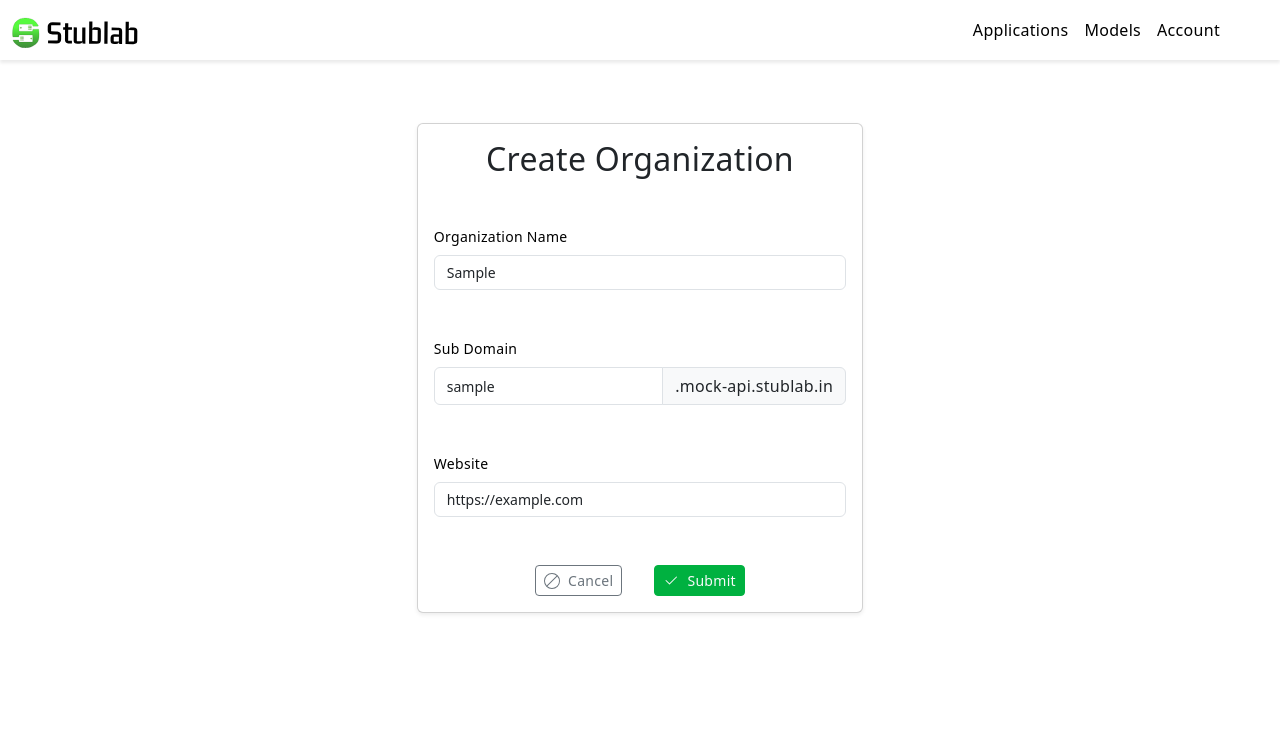
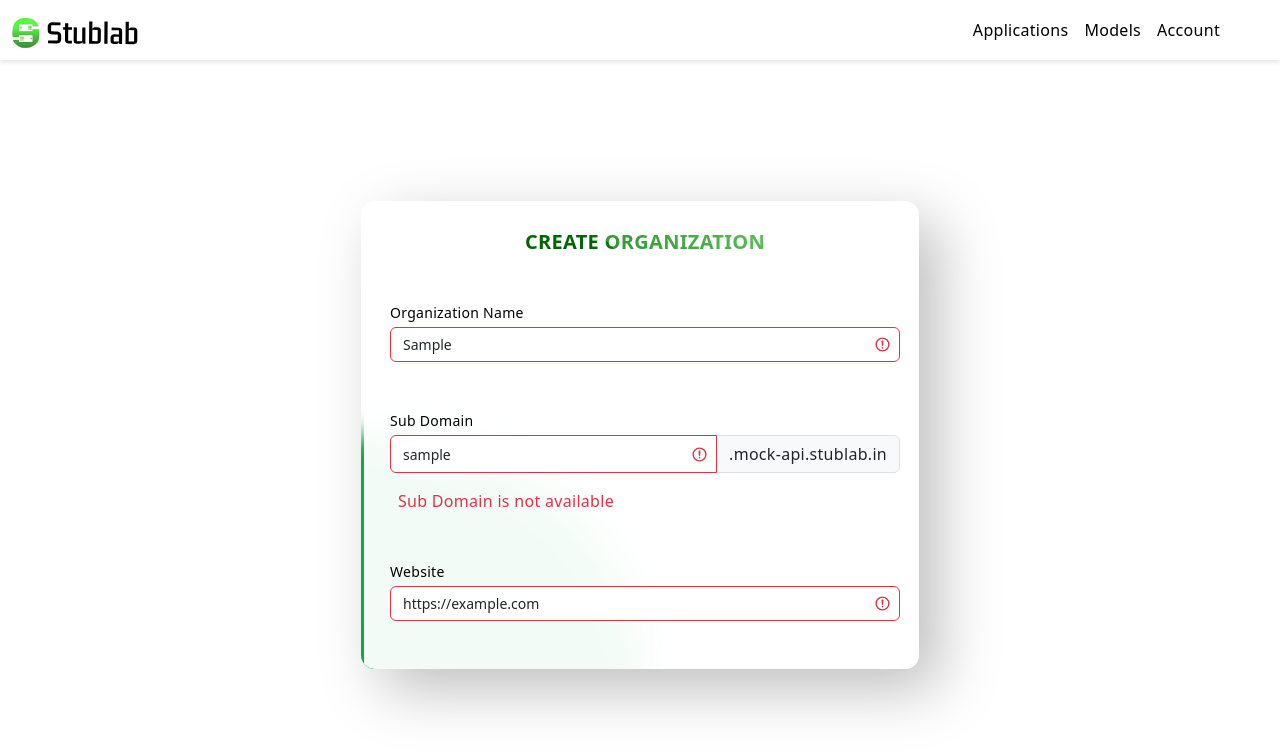
Before and after one commit to mentorbridgeindia/stublab, a React (Create React App) app: page /organization/create in a window 1280 px wide. Both pictures are taken after typing "Sample", "Sample", "https://example.com" into the empty fields and a click on the button "Submit". Shown: the top 752 px of the page. Built offline with nearby package versions, Linux system fonts and the light colour scheme; no server answers.

Commit message:
Refactored code

```diff
--- a/src/App.scss
+++ b/src/App.scss
@@ -40,3 +40,23 @@
     transform: rotate(360deg);
   }
 }
+
+.title {
+  // background: -webkit-linear-gradient(#ccc, #00b140);
+  color: #006600;
+  background-image: linear-gradient(
+    45deg,
+    #006600 40%,
+    #008000 43%,
+    #339933 15%,
+    #66cc66 86%
+  );
+  background-clip: text;
+  -webkit-background-clip: text;
+  -webkit-text-fill-color: transparent;
+  font-weight: 600;
+}
+
+.vh-90 {
+  height: 90vh;
+}
--- a/src/App.tsx
+++ b/src/App.tsx
@@ -13,8 +13,6 @@ import { BrowserRouter, Route, Routes } from "react-router-dom";
 import { ToastContainer } from "react-toastify";
 import "./App.scss";
 import "./global.scss";
-import ApiConfigurationCard from "./pages/Application/ViewPage/ApiConfigurationCard";
-import { CreateCustomAPIForm } from "./modules/CustomAPI";
 
 const App: React.FC = () => {
   const queryClient = new QueryClient();
--- a/src/modules/Organization/CreateOrganization/CreateOrganization.tsx
+++ b/src/modules/Organization/CreateOrganization/CreateOrganization.tsx
@@ -1,28 +1,26 @@
 import { IOrganizationMutation } from "@entities/Organization/Organization.types";
 import { useCreateOrganization } from "@entities/Organization/useCreateOrganization";
-import { ReactComponent as IconCrossCircle } from "@icons/icon-cross.svg";
-import { FormActionButtons } from "@molecules/FormActionButtons";
-import { Controller, useForm } from "react-hook-form";
-import { toast } from "react-toastify";
-
-import { FormLabel } from "@atoms/FormLabel";
 import { useGetInit } from "@entities/Organization/useGetOrganization";
 import { yupResolver } from "@hookform/resolvers/yup";
-import { useEffect, useState } from "react";
-import { Form, InputGroup } from "react-bootstrap";
+import { FormActionButtons } from "@molecules/FormActionButtons";
+import { useEffect } from "react";
+import { useForm } from "react-hook-form";
 import { useNavigate } from "react-router-dom";
-import "react-toastify/dist/ReactToastify.css";
+import { toast } from "react-toastify";
+import { FormField } from "./components/FormField";
+import { SubDomainField } from "./components/SubDomainField";
 import { orgSchema } from "./orgSchema";
+import AnimatedCard from "./components/AnimatedCard";
 
 const CreateOrganization = () => {
   const navigate = useNavigate();
-  const [error, setError] = useState<string | null>(null);
   const {
     control,
     handleSubmit,
-    formState: { errors },
+    formState: { errors, isDirty, isSubmitted },
   } = useForm<IOrganizationMutation>({
     resolver: yupResolver(orgSchema),
+    mode: "onTouched",
   });
 
   const { data } = useGetInit();
@@ -33,111 +31,51 @@ const CreateOrganization = () => {
       navigate("/home");
     },
     onError: (error: Error) => {
-      console.log("error ", error);
-      // @ts-ignore
-      if (error.status === 403) {
-        setError("Sub Domain is not available");
+      if (error.message === "SUBDOMAIN_NOT_AVAILABLE") {
+        toast.error("Sub Domain is not available");
       }
     },
   });
 
   useEffect(() => {
-    if (data) {
-      navigate("/home");
-    }
+    if (data) navigate("/home");
   }, [data, navigate]);
 
-  const onSubmit = (data: IOrganizationMutation) => {
-    createOrganization(data);
-  };
+  const onSubmit = (data: IOrganizationMutation) => createOrganization(data);
 
   return (
-    <div className="mt-5 py-5 d-flex justify-content-center align-items-center">
-      <div className="card shadow-sm" style={{ width: "40%" }}>
-        <div className="card-body">
-          <h2 className="mb-5 text-center">Create Organization</h2>
+    <div className="d-flex justify-content-center align-items-center flex-column vh-90">
+      <AnimatedCard>
+        <div style={{ width: "50%" }} className="p-4 mb-5">
+          <div>
+            <h2 className="mb-5 text-center text-uppercase fs-5 title">
+              Create Organization
+            </h2>
             <form onSubmit={handleSubmit(onSubmit)}>
-            <div className="mb-5">
-              <FormLabel htmlFor="name" className="form-label">
-                Organization Name
-              </FormLabel>
-              <Controller
+              <FormField
+                control={control}
+                isDirty={isDirty}
+                isSubmitted={isSubmitted}
                 name="name"
+                label="Organization Name"
+                placeholder="Enter Organization Name"
+                error={errors}
+              />
+              <SubDomainField
                 control={control}
-                render={({ field }) => (
-                  <input
-                    type="text"
-                    id="name"
-                    {...field}
-                    className={`form-control ${errors.name ? "is-invalid" : ""
-                      }`}
-                    placeholder="Enter Organization Name"
+                error={errors}
+                isSubmitted={isSubmitted}
               />
-                )}
+              <FormField
+                control={control}
+                isDirty={isDirty}
+                isSubmitted={isSubmitted}
+                name="website"
+                label="Website"
+                placeholder="https://example.com"
+                type="url"
+                error={errors}
               />
-              {errors.name && (
-                <div className="invalid-feedback">{errors.name.message}</div>
-              )}
-            </div>
-
-            <div className="mb-5">
-              <FormLabel htmlFor="name" className="form-label">
-                Sub Domain
-              </FormLabel>
-              <InputGroup className="mb-3">
-                <Controller
-                  name="subDomain"
-                  control={control}
-                  render={({ field }) => (
-                    <Form.Control
-                      type="text"
-                      {...field}
-                      className={`form-control ${errors.subDomain ? "is-invalid" : ""
-                        }`}
-                      onChange={(e) => field.onChange(e.target.value?.toLowerCase())}
-                    />
-                  )}
-                />
-                <InputGroup.Text className="text-small">
-                  .mock-api.stublab.in
-                </InputGroup.Text>
-              </InputGroup>
-              {errors.subDomain && (
-                <div className="invalid-feedback">
-                  {errors.subDomain.message}
-                </div>
-              )}
-              {error && (
-                <div
-                  className={`d-flex align-items-center gap-2 text-small text-danger fs-8`}
-                >
-                  <IconCrossCircle /> Sub Domain is not available
-                </div>
-              )}
-            </div>
-            <div className="mb-5">
-              <FormLabel htmlFor="website" className="form-label">
-                Website
-              </FormLabel>
-              <Controller
-                name="website"
-                control={control}
-                render={({ field }) => (
-                  <input
-                    type="url"
-                    id="website"
-                    {...field}
-                    className={`form-control ${errors.website ? "is-invalid" : ""
-                      }`}
-                    placeholder="https://example.com"
-                  />
-                )}
-              />
-              {errors.website && (
-                <div className="invalid-feedback">{errors.website.message}</div>
-              )}
-            </div>
-
               <FormActionButtons
                 primaryLabel="Submit"
                 secondaryLabel="Cancel"
@@ -149,6 +87,7 @@ const CreateOrganization = () => {
             </form>
           </div>
         </div>
+      </AnimatedCard>
     </div>
   );
 };
--- /dev/null
+++ b/src/modules/Organization/CreateOrganization/components/AnimatedCard.scss
@@ -0,0 +1,66 @@
+@import "../../../../colors.scss";
+
+.animated-card {
+  position: relative;
+  width: 50%;
+  height: 65%;
+  border-radius: 14px;
+  z-index: 1111;
+  overflow: hidden;
+  display: flex;
+  flex-direction: column;
+  align-items: center;
+  justify-content: center;
+  box-shadow: 20px 20px 60px #bebebe, -20px -20px 60px #ffffff;
+}
+
+.animated-card-bg {
+  position: absolute;
+  display: flex;
+  top: 5px;
+  left: 5px;
+  width: 200%;
+  height: 100%;
+  z-index: 2;
+  background: rgba(255, 255, 255, 0.95);
+  backdrop-filter: blur(24px);
+  border-radius: 10px;
+  overflow: hidden;
+  outline: 2px solid white;
+}
+
+.animated-card-blob {
+  position: absolute;
+  z-index: 1;
+  top: 50%;
+  left: 50%;
+  width: 100%;
+  height: 100%;
+  border-radius: 50%;
+  background-color: $primary;
+  opacity: 1;
+  filter: blur(12px);
+  animation: blob-bounce 5s infinite ease;
+}
+
+@keyframes blob-bounce {
+  0% {
+    transform: translate(-100%, -100%) translate3d(0, 0, 0);
+  }
+
+  25% {
+    transform: translate(-100%, -100%) translate3d(100%, 0, 0);
+  }
+
+  50% {
+    transform: translate(-100%, -100%) translate3d(100%, 100%, 0);
+  }
+
+  75% {
+    transform: translate(-100%, -100%) translate3d(0, 100%, 0);
+  }
+
+  100% {
+    transform: translate(-100%, -100%) translate3d(0, 0, 0);
+  }
+}
--- /dev/null
+++ b/src/modules/Organization/CreateOrganization/components/AnimatedCard.tsx
@@ -0,0 +1,13 @@
+import { ReactNode } from "react";
+import "./AnimatedCard.scss";
+
+export const AnimatedCard = ({ children }: { children?: ReactNode }) => {
+  return (
+    <div className="animated-card">
+      <div className="animated-card-bg">{children}</div>
+      <div className="animated-card-blob"></div>
+    </div>
+  );
+};
+
+export default AnimatedCard;
--- /dev/null
+++ b/src/modules/Organization/CreateOrganization/components/FormField.tsx
@@ -0,0 +1,50 @@
+import { Control, Controller, FieldErrors } from "react-hook-form";
+
+import { IOrganizationMutation } from "@entities/Organization/Organization.types";
+import { FormLabel } from "react-bootstrap";
+
+export const FormField = ({
+  control,
+  name,
+  label,
+  placeholder,
+  type = "text",
+  error,
+  isDirty,
+  isSubmitted,
+}: {
+  control: Control<any>;
+  name: string;
+  label: string;
+  placeholder: string;
+  type?: string;
+  error: FieldErrors<IOrganizationMutation>;
+  isDirty: boolean;
+  isSubmitted: boolean;
+}) => (
+  <div className="mb-5">
+    <FormLabel htmlFor={name} className="form-label">
+      {label}
+    </FormLabel>
+    <Controller
+      name={name}
+      control={control}
+      render={({ field }) => (
+        <input
+          type={type}
+          id={name}
+          {...field}
+          className={`form-control ${
+            error && isSubmitted ? "is-invalid" : ""
+          } ${isDirty ? "is-dirty" : ""}`}
+          placeholder={placeholder}
+        />
+      )}
+    />
+    {error && (
+      <div className="invalid-feedback">
+        {error[name as keyof IOrganizationMutation]?.message}
+      </div>
+    )}
+  </div>
+);
--- /dev/null
+++ b/src/modules/Organization/CreateOrganization/components/SubDomainField.tsx
@@ -0,0 +1,47 @@
+import { IOrganizationMutation } from "@entities/Organization/Organization.types";
+import { Form, FormLabel, InputGroup } from "react-bootstrap";
+import { Control, Controller, FieldErrors } from "react-hook-form";
+
+export const SubDomainField = ({
+  control,
+  error,
+  isSubmitted,
+}: {
+  control: Control<any>;
+  error: FieldErrors<IOrganizationMutation>;
+  isSubmitted: boolean;
+}) => (
+  <div className="mb-5">
+    <FormLabel htmlFor="subDomain" className="form-label">
+      Sub Domain
+    </FormLabel>
+    <InputGroup className="mb-3">
+      <Controller
+        name="subDomain"
+        control={control}
+        render={({ field }) => (
+          <Form.Control
+            type="text"
+            {...field}
+            className={`form-control ${
+              error && isSubmitted ? "is-invalid" : ""
+            }`}
+            onChange={(e) => field.onChange(e.target.value?.toLowerCase())}
+          />
+        )}
+      />
+      <InputGroup.Text className="text-small">
+        .mock-api.stublab.in
+      </InputGroup.Text>
+    </InputGroup>
+    {error && (
+      <div className="invalid-feedback">{error.subDomain?.message}</div>
+    )}
+    {error && isSubmitted && (
+      <div className="d-flex align-items-center gap-2 text-small text-danger fs-8">
+        <span className="icon-cross-circle" aria-hidden="true" /> Sub Domain is
+        not available
+      </div>
+    )}
+  </div>
+);
--- a/src/ui/atoms/FormLabel/FormLabel.scss
+++ b/src/ui/atoms/FormLabel/FormLabel.scss
@@ -2,13 +2,11 @@ $font-size: 14px;
 $font-weight: 500;
 $color: #000;
 
+.form-label,
 .label {
+  display: flex;
   font-size: $font-size;
   font-weight: $font-weight;
   color: $color;
-}
-
-.form-label {
-  display: flex;
   justify-content: start;
 }
```
Also changed, not shown: src/api/Post/sendData.ts (+12 -9 lines), src/pages/Auth/AuthSuccess.tsx (+6 -10 lines). Lines whose indentation alone changed are shown as unchanged.
